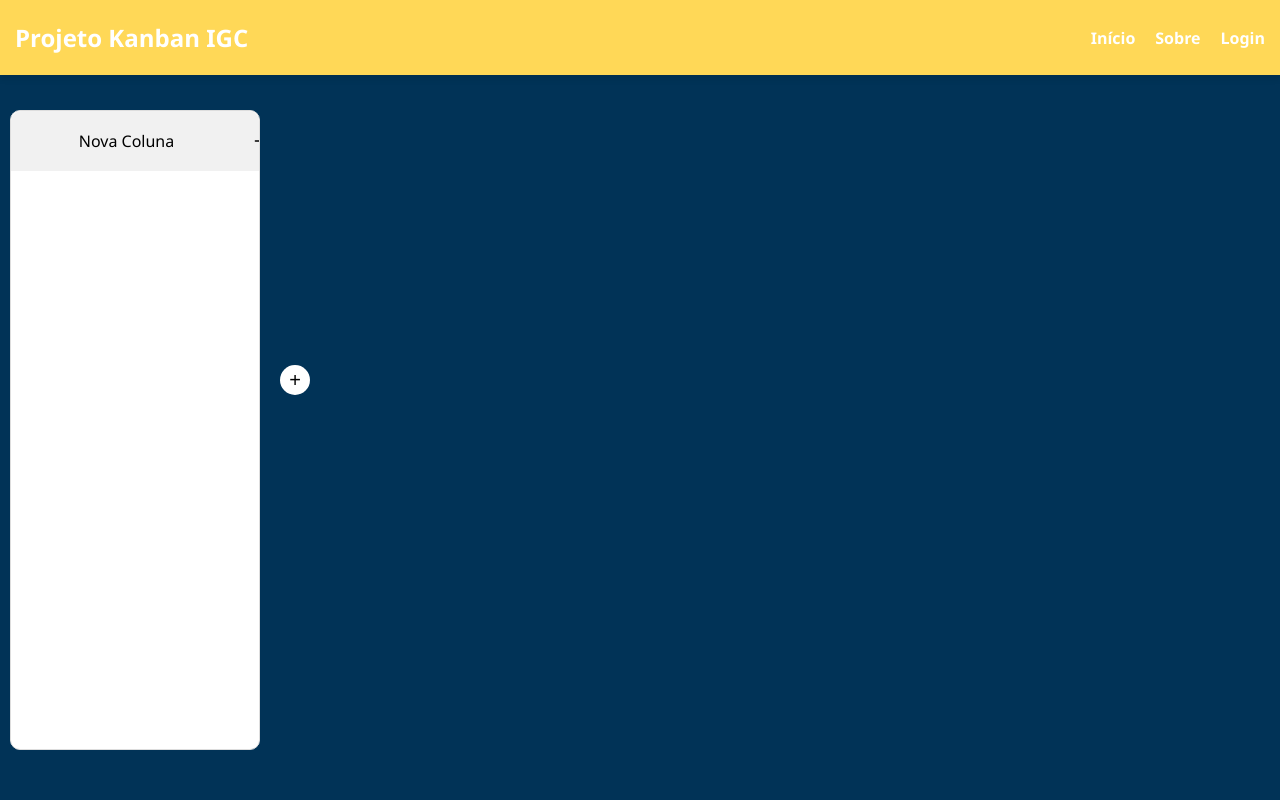
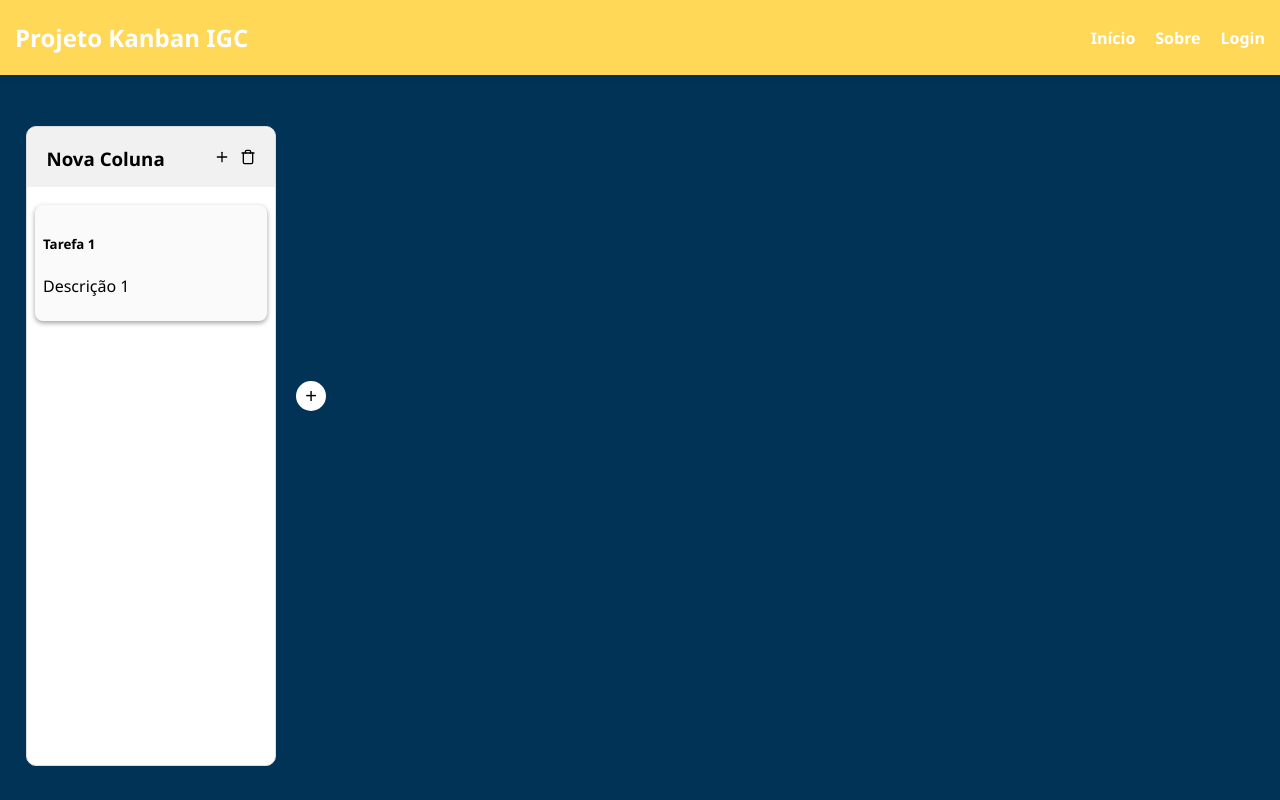
Before and after one commit to juliocsoares/quadro-kanban, a React (Create React App) app: page / in a window 1280 px wide. Built offline with nearby package versions, Linux system fonts and the light colour scheme.

Commit message:
adicionado drag and drop

```diff
--- a/src/componentes/Coluna-kanban/index.js
+++ b/src/componentes/Coluna-kanban/index.js
@@ -1,11 +1,10 @@
 import { useState } from "react";
-import "./coluna_kanban.css";
+import { Droppable } from "react-beautiful-dnd";
 import { Card } from "../card";
 import { FiTrash, FiPlus } from "react-icons/fi";
+import "./coluna_kanban.css";
 
-export const COLUNA_KANBAN = ({ removerColuna }) => {
-  const [titulo, setTitulo] = useState("Nova Coluna");
-  const [cards, setCards] = useState([]);
+export const COLUNA_KANBAN = ({ coluna, removerColuna, setColunas }) => {
   const [popupAberto, setPopupAberto] = useState(false);
   const [novoTituloCard, setNovoTituloCard] = useState("");
   const [novaDescricao, setNovaDescricao] = useState("");
@@ -20,50 +19,72 @@ export const COLUNA_KANBAN = ({ removerColuna }) => {
   const adicionarCard = () => {
     if (novoTituloCard.trim() !== "") {
       const novoCard = {
-        id: Date.now(),
+        id: `card-${Date.now()}`,
         titulo: novoTituloCard,
         descricao: novaDescricao,
+        dataCriacao: Date.now(),
+        coluna: coluna.titulo,
       };
-      setCards([...cards, novoCard]);
+
+      const novaColuna = {
+        ...coluna,
+        cards: [...coluna.cards, novoCard],
+      };
+
+      setColunas((prevColunas) => ({
+        ...prevColunas,
+        [coluna.id]: novaColuna,
+      }));
+
       fecharPopup();
     }
   };
 
   const atualizarCard = (id, novoTitulo, novaDescricao) => {
-    setCards(
-      cards.map((card) =>
+    const novosCards = coluna.cards.map((card) =>
       card.id === id ? { ...card, titulo: novoTitulo, descricao: novaDescricao } : card
-      )
     );
+
+    const novaColuna = {
+      ...coluna,
+      cards: novosCards,
+    };
+
+    setColunas((prevColunas) => ({
+      ...prevColunas,
+      [coluna.id]: novaColuna,
+    }));
   };
 
   return (
     <div className="coluna">
       <header className="header-coluna">
-        <input
-          className="titulo-coluna"
-          value={titulo}
-          onChange={(e) => setTitulo(e.target.value)}
-        />
+        <h3>{coluna.titulo}</h3>
         <div className="icones-coluna">
           <FiPlus onClick={abrirPopup} />
           <FiTrash onClick={removerColuna} />
         </div>
       </header>
 
-      <div className="lista-cards">
-        {cards.map((card) => (
+      <Droppable droppableId={coluna.id}>
+        {(provided) => (
+          <div
+            className="lista-cards"
+            ref={provided.innerRef}
+            {...provided.droppableProps}
+          >
+            {coluna.cards.map((card, index) => (
               <Card
                 key={card.id}
-            id={card.id}
-            tituloCard={card.titulo}
-            descricao={card.descricao}
-            dataCriacao={Date.now()}
-            coluna={titulo}
-            atualizarCard={atualizarCard} // Passando a função correta
+                card={card}
+                index={index}
+                atualizarCard={atualizarCard} // Passando a função atualizarCard
               />
             ))}
+            {provided.placeholder}
           </div>
+        )}
+      </Droppable>
 
       {popupAberto && (
         <div className="overlay">
--- a/src/componentes/Quadro-kanban/index.js
+++ b/src/componentes/Quadro-kanban/index.js
@@ -1,29 +1,108 @@
-/* eslint-disable react/jsx-pascal-case */
-import { useState } from "react"
-import { Botao_adicionar } from "../Botao-adicionar"
-import { COLUNA_KANBAN } from "../Coluna-kanban"
-import "./quadro-kanban.css"
+import { useState } from "react";
+import { DragDropContext } from "react-beautiful-dnd";
+import { COLUNA_KANBAN } from "../Coluna-kanban";
+import { Botao_adicionar } from "../Botao-adicionar";
+import "./quadro-kanban.css";
 
 export const Quadro_Kanban = () => {
+  const [colunas, setColunas] = useState({
+    "coluna-0": {
+      id: "coluna-0",
+      titulo: "Nova Coluna",
+      cards: [
+        { id: "card-1", titulo: "Tarefa 1", descricao: "Descrição 1", dataCriacao: Date.now(), coluna: "To Do" },
+      ],
+    },
+  });
 
-    const [colunas, setColunas] = useState([{ id: 0 }])
+  const adicionarColuna = () => {
+    const novaColunaId = `coluna-${Date.now()}`;
+    setColunas({
+      ...colunas,
+      [novaColunaId]: {
+        id: novaColunaId,
+        titulo: "Nova Coluna",
+        cards: [],
+      },
+    });
+  };
 
-    function adicionarColuna() {
-        setColunas([...colunas,{ id: Date.now()}])
+  const removerColuna = (id) => {
+    const novasColunas = { ...colunas };
+    delete novasColunas[id];
+    setColunas(novasColunas);
+  };
+
+  const onDragEnd = (result) => {
+    const { destination, source, draggableId } = result;
+
+    // Se não houver destino, não faz nada
+    if (!destination) return;
+
+    // Se o card for solto na mesma coluna e na mesma posição, não faz nada
+    if (
+      destination.droppableId === source.droppableId &&
+      destination.index === source.index
+    ) {
+      return;
     }
 
-    function removerColuna(id) {
-        setColunas(colunas.filter(coluna => coluna.id !== id));
+    // Encontra a coluna de origem e a coluna de destino
+    const colunaOrigem = colunas[source.droppableId];
+    const colunaDestino = colunas[destination.droppableId];
+
+    // Remove o card da coluna de origem
+    const novosCardsOrigem = Array.from(colunaOrigem.cards);
+    const [cardMovido] = novosCardsOrigem.splice(source.index, 1);
+
+    // Se a coluna de origem e destino forem a mesma
+    if (colunaOrigem === colunaDestino) {
+      const novaColuna = {
+        ...colunaOrigem,
+        cards: novosCardsOrigem,
+      };
+
+      // Insere o card na nova posição
+      novosCardsOrigem.splice(destination.index, 0, cardMovido);
+
+      // Atualiza o estado
+      setColunas({
+        ...colunas,
+        [colunaOrigem.id]: novaColuna,
+      });
+    } else {
+      // Se for uma coluna diferente
+      const novosCardsDestino = Array.from(colunaDestino.cards);
+      novosCardsDestino.splice(destination.index, 0, cardMovido);
+
+      // Atualiza o estado
+      setColunas({
+        ...colunas,
+        [colunaOrigem.id]: {
+          ...colunaOrigem,
+          cards: novosCardsOrigem,
+        },
+        [colunaDestino.id]: {
+          ...colunaDestino,
+          cards: novosCardsDestino,
+        },
+      });
     }
-
+  };
 
   return (
+    <DragDropContext onDragEnd={onDragEnd}>
       <div className="quadro-kanban">
-            {colunas.map(coluna => (
-                <COLUNA_KANBAN key={coluna.id} removerColuna={() => removerColuna(coluna.id)} />
+        {Object.values(colunas).map((coluna) => (
+          <COLUNA_KANBAN
+            key={coluna.id}
+            coluna={coluna}
+            removerColuna={() => removerColuna(coluna.id)}
+            setColunas={setColunas}
+          />
         ))}
         <Botao_adicionar onClick={adicionarColuna} />
       </div>
+    </DragDropContext>
   );
-
-}
+};
--- a/src/componentes/Quadro-kanban/quadro-kanban.css
+++ b/src/componentes/Quadro-kanban/quadro-kanban.css
@@ -3,4 +3,6 @@
     flex-direction: row;
     gap: 20px;
     flex-wrap: nowrap;
-}
+    overflow-x: auto;
+    padding: 16px;
+  }
--- a/src/componentes/card/index.js
+++ b/src/componentes/card/index.js
@@ -1,12 +1,13 @@
-import { useState, useRef, useEffect } from "react";
-import "./card.css";
+import { Draggable } from "react-beautiful-dnd";
+import { useState, useRef, useEffect } from "react"; // Adicionei useState, useRef e useEffect
 import ReactQuill from "react-quill";
 import "react-quill/dist/quill.snow.css";
+import "./card.css";
 
-export const Card = ({ id, tituloCard, descricao, dataCriacao, coluna, atualizarCard }) => {
+export const Card = ({ card, index, atualizarCard }) => { // Adicionei a prop atualizarCard
   const [popupAberto, setPopupAberto] = useState(false);
-  const [novoTituloCard, setNovoTitulo] = useState(tituloCard);
-  const [novaDescricao, setNovaDescricao] = useState(descricao);
+  const [novoTituloCard, setNovoTitulo] = useState(card.titulo);
+  const [novaDescricao, setNovaDescricao] = useState(card.descricao);
   const popupRef = useRef(null);
 
   const abrirPopup = () => setPopupAberto(true);
@@ -31,16 +32,26 @@ export const Card = ({ id, tituloCard, descricao, dataCriacao, coluna, atualizar
   const salvarEdicao = () => {
     console.log("Título salvo:", novoTituloCard);
     console.log("Descrição salva:", novaDescricao);
-    atualizarCard(id, novoTituloCard, novaDescricao);
+    atualizarCard(card.id, novoTituloCard, novaDescricao); // Atualiza o card
     fecharPopup();
   };
 
   return (
     <>
-      <div className="card" onClick={abrirPopup}>
-        <h5>{tituloCard}</h5>
-        <p dangerouslySetInnerHTML={{ __html: descricao }}></p>
-      </div>
+      <Draggable draggableId={card.id} index={index}>
+        {(provided) => (
+          <div
+            className="card"
+            ref={provided.innerRef}
+            {...provided.draggableProps}
+            {...provided.dragHandleProps}
+            onClick={abrirPopup} // Abre o popup ao clicar no card
+          >
+            <h5>{card.titulo}</h5>
+            <p dangerouslySetInnerHTML={{ __html: card.descricao }}></p>
+          </div>
+        )}
+      </Draggable>
 
       {popupAberto && (
         <div className="overlay">
@@ -57,9 +68,9 @@ export const Card = ({ id, tituloCard, descricao, dataCriacao, coluna, atualizar
             <ReactQuill value={novaDescricao} onChange={setNovaDescricao} />
 
             <label>Data de Criação:</label>
-            <p>{new Date(dataCriacao).toLocaleString()}</p>
+            <p>{new Date(card.dataCriacao).toLocaleString()}</p>
 
-            <label>Coluna: {coluna}</label>
+            <label>Coluna: {card.coluna}</label>
             <br />
             <br />
             <div className="botoes">
```
Lines whose indentation alone changed are shown as unchanged.
